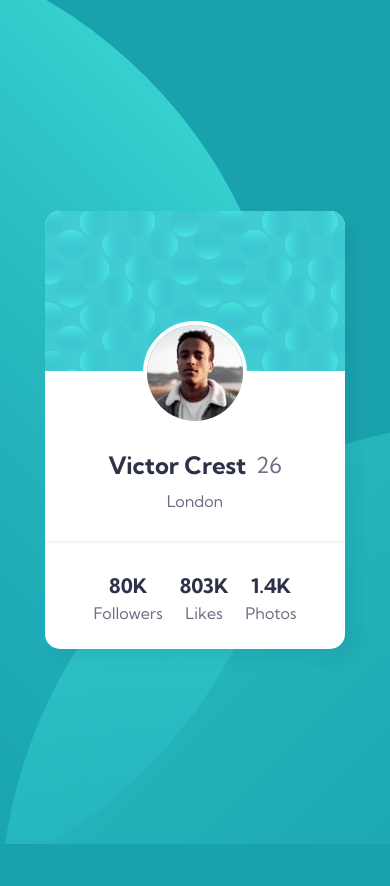
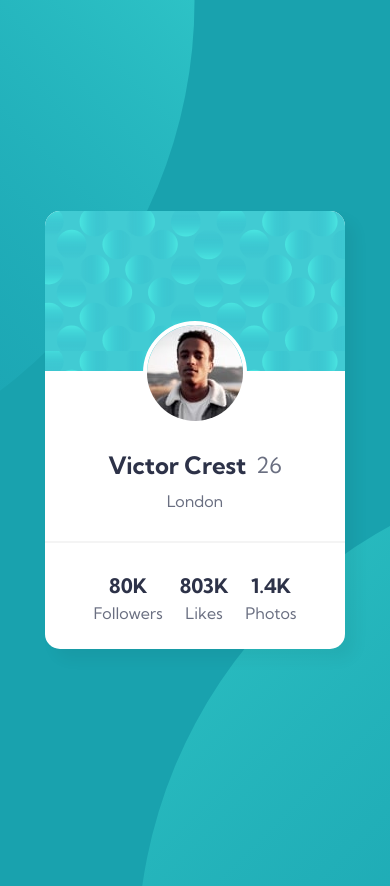
Before and after one commit to julianapsilva/Profile-card-component, a plain HTML site: page index.html in a window 390 px wide. Before the commit the page ends 860 px from the top, so only its background shows below. Drawn offline with Linux system fonts and the light colour scheme.

Commit message:
ajusta responsividade

```diff
--- a/style.css
+++ b/style.css
@@ -18,20 +18,19 @@ body::before{
     width: 100%;
     height: 100vh;
     position: absolute;
-    top:-400px;
-    left:-100px;
-    background-repeat: no-repeat;
-    background-position: left;
+    bottom: 50%;
+    left: -50%;
+    background-position: right;
 }
 body::after{
     content: "";
     background-image: url(images/bg-pattern-bottom.svg);
-    width: 100%;
-    height: 50vh;
     position: absolute;
-    bottom:-50px;
-    left: 950px;
     background-repeat: no-repeat;
+    height: 50%;
+    top: 55%;
+    left: 50%;
+    width: 50%;
 }
 main{
     text-align: center;
@@ -97,31 +96,19 @@ main span{
     display:none;
 }
 
-@media(max-width: 600px){
-    body::before{
-        /* top:-500px;
-        left:-100px; */ top:0;
-        background-position: right;
-    }
-
-    body::after{
-        bottom:0;
-        /* left: 120px; */
-        left: 0;
-    }
-
-}
 
 @media(max-width: 500px){
     main{
         width: 350px;
-
     }
+    body::after{
+        left: 35%;
+        width: 70%;
+}
 }
 
 @media(max-width: 400px){
     main{
         width: 300px;
-
     }
 }
```
